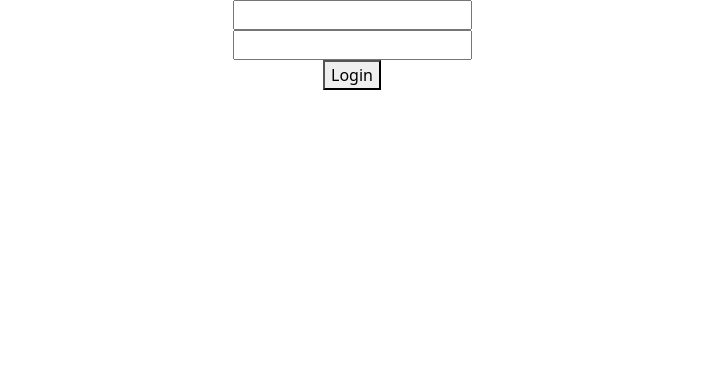
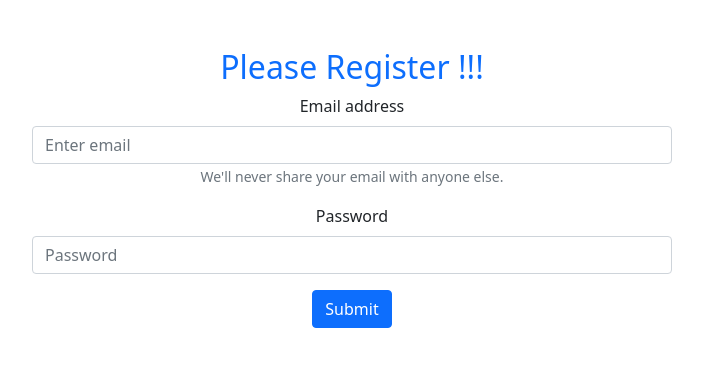
Before and after one commit to Pobarul-islam/email-password-authentication, a React (Create React App) app: page / in a window 1280 px wide. Shown: the top 366 px of the page, without its empty margins (288-991 px from the left). Built offline with nearby package versions, Linux system fonts and the light colour scheme.

Commit message:
form added to firebase

```diff
--- a/src/App.js
+++ b/src/App.js
@@ -1,30 +1,61 @@
-import { getAuth } from "firebase/auth";
+import { createUserWithEmailAndPassword, getAuth } from "firebase/auth";
+
 import "./App.css";
 import app from "./firebase.init";
 import "bootstrap/dist/css/bootstrap.min.css";
+import Form from "react-bootstrap/Form";
+import { Button } from "react-bootstrap";
+import { useState } from "react";
 
 const auth = getAuth(app);
 
 function App() {
+  const [email, setEmail] = useState('');
+  const [password, setPassword] = useState('');
+
   const handleEmailBlur = event => {
-    console.log(event.target.value);
+    setEmail(event.target.value);
   }
 
   const handlePasswordBlur = event => {
-    console.log(event.target.value)
+    setPassword(event.target.value);
   }
 
   const handleFormSubmit = event => {
-    console.log('form submited')
+    createUserWithEmailAndPassword(auth, email, password)
+      .then(result => {
+        const user = (result.user)
+        console.log(user)
+      })
+      .catch(error => {
+      console.log(error)
+    })
+    console.log("form submited", email, password);
     event.preventDefault();
   }
   return (
     <div className="App">
-      <form onSubmit={handleFormSubmit}>
-        <input onBlur={handleEmailBlur} type="email" name="" id="" /> <br />
-        <input onBlur={handlePasswordBlur} type="password" name="" id="" /> <br />
-        <button type="submit">Login</button>
-      </form>
+      <div className="registrationm w-50 mx-auto mt-5">
+        <h2 className="text-primary">Please Register !!!</h2>
+        <Form onSubmit={handleFormSubmit}>
+          <Form.Group className="mb-3" controlId="formBasicEmail">
+            <Form.Label>Email address</Form.Label>
+            <Form.Control onBlur={handleEmailBlur} type="email" placeholder="Enter email" />
+            <Form.Text className="text-muted">
+              We'll never share your email with anyone else.
+            </Form.Text>
+          </Form.Group>
+
+          <Form.Group className="mb-3" controlId="formBasicPassword">
+            <Form.Label>Password</Form.Label>
+            <Form.Control onBlur={handlePasswordBlur} type="password" placeholder="Password" />
+          </Form.Group>
+
+          <Button variant="primary" type="submit">
+            Submit
+          </Button>
+        </Form>
+      </div>
     </div>
   );
 }
```
